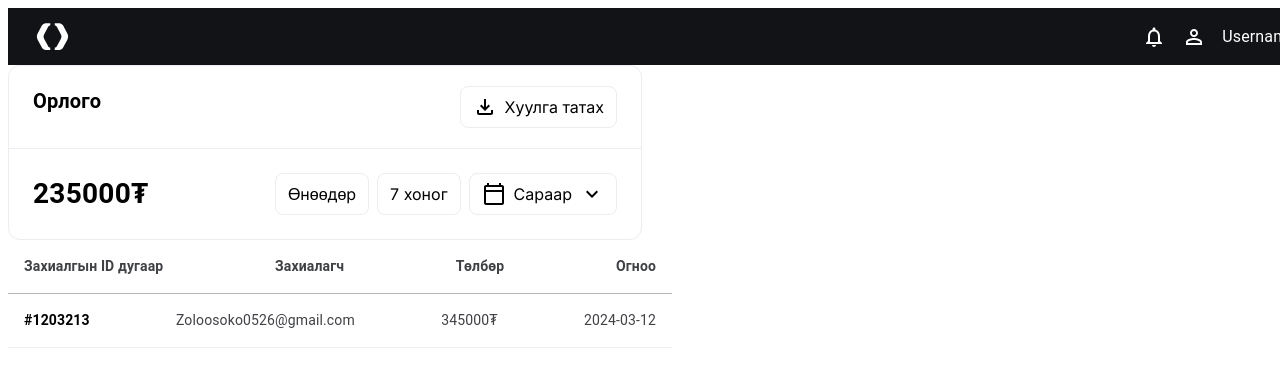
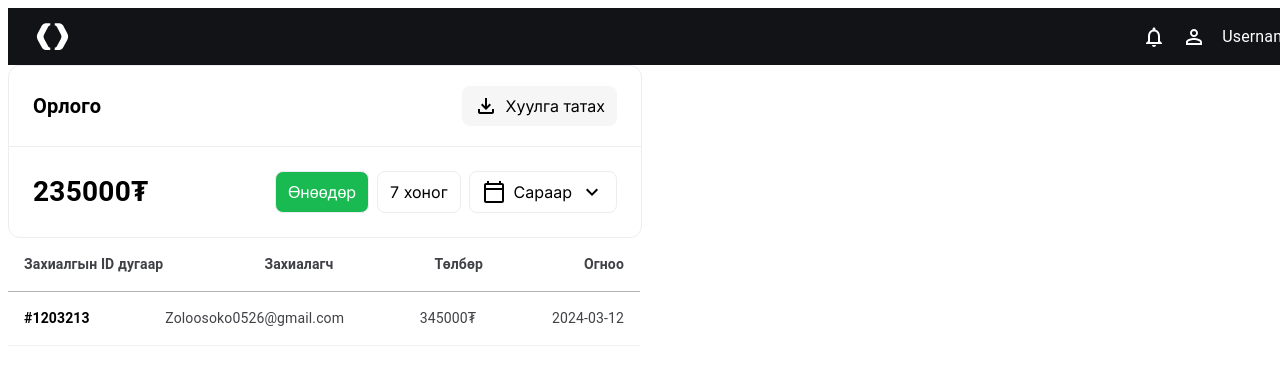
Before and after one commit to Leap1b-23-24/Team-1, a Next.js app in the folder front/: page / in a window 1280 px wide. Shown: the top 366 px of the page. Built offline with nearby package versions, Linux system fonts and the light colour scheme.

Commit message:
done income header

```diff
--- a/front/src/app/page.tsx
+++ b/front/src/app/page.tsx
@@ -2,7 +2,6 @@
 
 import { IncomeHeader, ProductHeader } from "@/components/ProductComponents";
 
-import { ProductHeader } from "@/components/ProductComponents";
 import { IncomeFooter } from "@/components/ProductComponents/IncomeFooter";
 
 import { ProductFilter } from "@/components/ProductComponents/ProductFilter";
@@ -18,7 +17,6 @@ export default function Home() {
       <IncomeHeader />
 
       <IncomeFooterTopCom />
-
     </>
   );
 }
--- a/front/src/components/ProductComponents/IncomeFooter.tsx
+++ b/front/src/components/ProductComponents/IncomeFooter.tsx
@@ -1,6 +1,4 @@
-import { CreateOutlined, DeleteOutline } from "@mui/icons-material";
-import { Checkbox, Stack, Typography } from "@mui/material";
-import { IncomeFooterTop } from "./IncomeFooterTop";
+import { Stack, Typography } from "@mui/material";
 
 type OrdersRowType = {
   OrderId: string;
@@ -12,12 +10,11 @@ type OrdersRowType = {
 export const IncomeFooter = (props: OrdersRowType) => {
   const { OrderId, Order, payee, addedDate } = props;
   return (
+    <Stack width="50%" borderBottom="solid 1px #f0f0f0">
       <Stack
-      width="50%"
         direction="row"
         justifyContent="space-between"
         alignItems="center"
-      borderBottom="solid 1px #f0f0f0"
         p={2}
       >
         <Typography fontSize="14px" fontWeight={600}>
@@ -33,5 +30,6 @@ export const IncomeFooter = (props: OrdersRowType) => {
           {addedDate}
         </Typography>
       </Stack>
+    </Stack>
   );
 };
--- a/front/src/components/ProductComponents/IncomeFooterTop.tsx
+++ b/front/src/components/ProductComponents/IncomeFooterTop.tsx
@@ -11,13 +11,13 @@ export const IncomeFooterTop = () => {
       justifyContent="center"
       alignItems="center"
       borderBottom="solid 1px #b4b4b4"
-      p={2}
     >
       <Stack
         width="100%"
         direction="row"
         justifyContent="space-between"
         alignItems="center"
+        p={2}
       >
         {titles.map((item, index) => {
           return (
--- a/front/src/components/ProductComponents/IncomeHeader.tsx
+++ b/front/src/components/ProductComponents/IncomeHeader.tsx
@@ -8,15 +8,25 @@ import { Dispatch, SetStateAction, useState } from "react";
 
 type IncomeHeaderButtonType = {
   label: string;
-  bgcolor?: any;
   icon?: any;
   arrow?: any;
-  setGetColor?: Dispatch<SetStateAction<string>>;
+  setGetColor: Dispatch<SetStateAction<string>>;
+  getColor?: string;
 };
+
+const buttonNames = [
+  { label: "Өнөөдөр" },
+  { label: "7 хоног" },
+  {
+    icon: <CalendarTodayOutlined />,
+    label: "Сараар",
+    arrow: <ExpandMoreOutlined />,
+  },
+];
 
 export const IncomeHeader = () => {
   const [totalPrice, setTotalPrice] = useState(235000);
-  const [getColor, setGetColor] = useState("Өнөөдөр");
+  const [getColor, setGetColor] = useState(buttonNames[0].label);
 
   return (
     <Stack width="50%" borderRadius="12px" border="solid 1px #ECEDF0">
@@ -26,56 +36,63 @@ export const IncomeHeader = () => {
         py="20px"
         direction="row"
         justifyContent="space-between"
+        alignItems="center"
       >
         <Typography fontSize="20px" fontWeight={700}>
           {"Орлого"}
         </Typography>
-        <IncomeHeaderButton
-          icon={<FileDownloadOutlined />}
-          //   bgcolor="#ECEDF0"
-          label="Хуулга татах"
-        />
+        <Stack
+          direction="row"
+          bgcolor={"#1C20240A"}
+          gap={1}
+          py={1}
+          px="12px"
+          borderRadius="8px"
+          alignItems="center"
+          onClick={() => {}}
+        >
+          <FileDownloadOutlined /> {"Хуулга татах"}
+        </Stack>
       </Stack>
       <Stack direction="row" padding={3} justifyContent="space-between">
         <Typography fontSize="28px" fontWeight={700}>
           {totalPrice}₮
         </Typography>
         <Stack direction="row" gap={1}>
-          <IncomeHeaderButton label="Өнөөдөр" />
-          <IncomeHeaderButton
-            label="7 хоног"
-            bgcolor={`${getColor == "7 хоног" ? "#18BA51" : "white"}`}
-          />
-          <IncomeHeaderButton
-            label="Сараар"
-            icon={<CalendarTodayOutlined />}
-            arrow={<ExpandMoreOutlined />}
-          />
+          {buttonNames.map((item, index) => {
+            return (
+              <IncomeHeaderButton
+                key={index}
+                label={item.label}
+                icon={item.icon}
+                arrow={item.arrow}
+                setGetColor={setGetColor}
+                getColor={getColor}
+              />
+            );
+          })}
         </Stack>
       </Stack>
     </Stack>
   );
 };
-export const IncomeHeaderButton = ({
-  //   bgcolor,
-  icon,
-  label,
-  arrow,
-  bgcolor,
-  setGetColor,
-}: IncomeHeaderButtonType) => {
+
+export const IncomeHeaderButton = (props: IncomeHeaderButtonType) => {
+  const { icon, label, arrow, setGetColor, getColor } = props;
+
   return (
     <Stack
       border="solid 1px #ECEDF0"
       borderRadius="8px"
-      bgcolor={bgcolor}
       px="12px"
       py={1}
       direction="row"
       gap={1}
       alignItems="center"
+      bgcolor={getColor == label ? "#18BA51 " : ""}
+      color={getColor == label ? "white " : ""}
       onClick={() => {
-        // setGetColor(label);
+        setGetColor(label);
       }}
     >
       {icon}
--- a/front/src/components/ProductComponents/index.ts
+++ b/front/src/components/ProductComponents/index.ts
@@ -5,3 +5,5 @@ export * from "./AddProductButton";
 export * from "./ProductFilter";
 export * from "./ProductHeader";
 export * from "./IncomeHeader";
+export * from "./IncomeFooter";
+export * from "./IncomeFooterTop";
```
Lines whose indentation alone changed are shown as unchanged.
